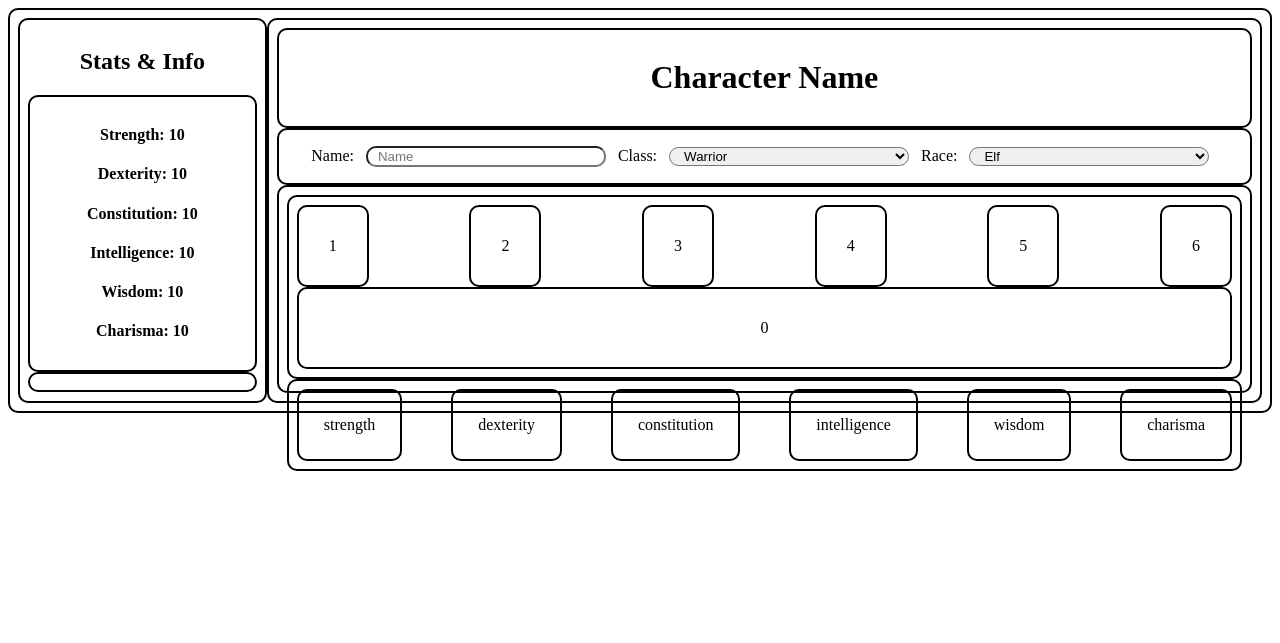
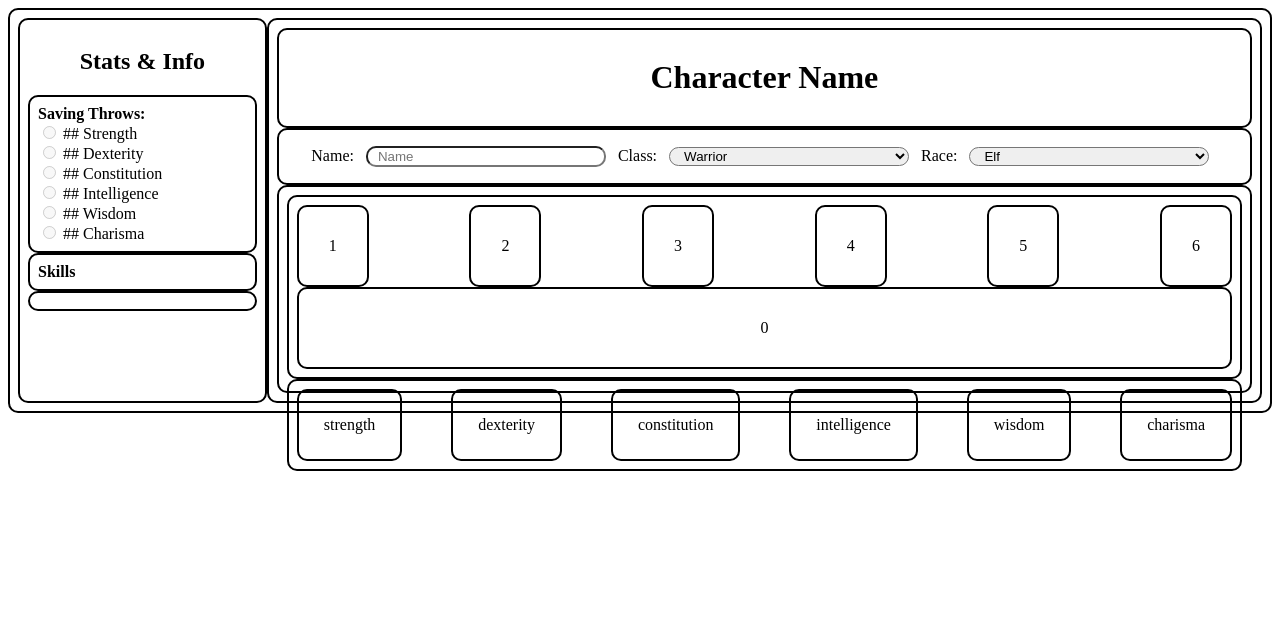
Before and after one commit to MerujSargsyan/ArcaneEngine, a Flask app: page /characterCreation in a window 1280 px wide. Shown: the top 643 px of the page. Run offline with Flask 3, Linux system fonts and the light colour scheme.

Commit message:
added saving throws

```diff
--- a/static/characterCreation.css
+++ b/static/characterCreation.css
@@ -36,7 +36,6 @@ div {
 }
 
 #stat_sheet {
-    text-align: center;
     width: 20%;
 }
 
--- a/templates/characterCreation.html
+++ b/templates/characterCreation.html
@@ -9,12 +9,16 @@
             <div id="stat_sheet">
                 <h2 align="center">Stats & Info</h2>
                 <div id="saving_throws">
-                    <h4 id="saving_str">Strength: 10</h4>
-                    <h4 id="saving_dex">Dexterity: 10</h4>
-                    <h4 id="saving_const">Constitution: 10</h4>
-                    <h4 id="saving_int">Intelligence: 10</h4>
-                    <h4 id="saving_wis">Wisdom: 10</h4>
-                    <h4 id="saving_Char">Charisma: 10</h4>
+                    <b>Saving Throws:</b> <br>
+                    <input type="radio" disabled id="saving_str"> ## Strength <br>
+                    <input type="radio" disabled id="saving_dex"> ## Dexterity<br>
+                    <input type="radio" disabled id="saving_const"> ## Constitution<br>
+                    <input type="radio" disabled id="saving_int"> ## Intelligence<br>
+                    <input type="radio" disabled id="saving_wis"> ## Wisdom<br>
+                    <input type="radio" disabled id="saving_Char"> ## Charisma<br>
+                </div>
+                <div id="skills">
+                    <b>Skills</b> <br>
                 </div>
                 <div id="trait_container"></div>
             </div>
```
